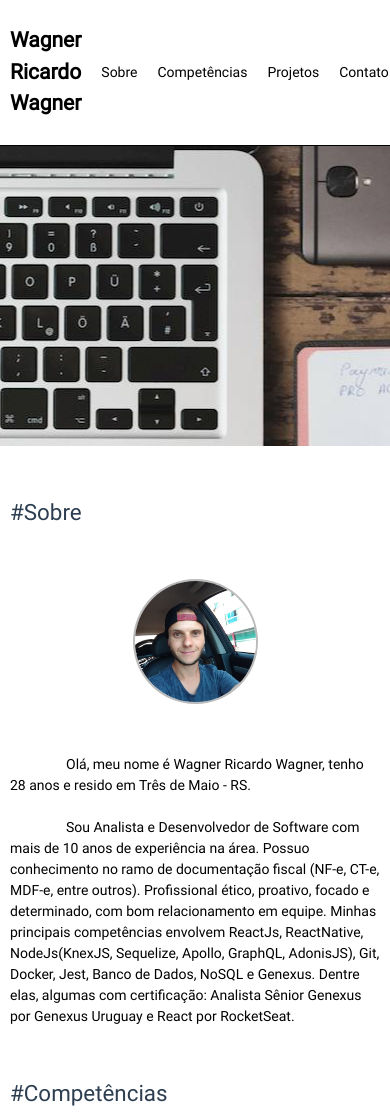
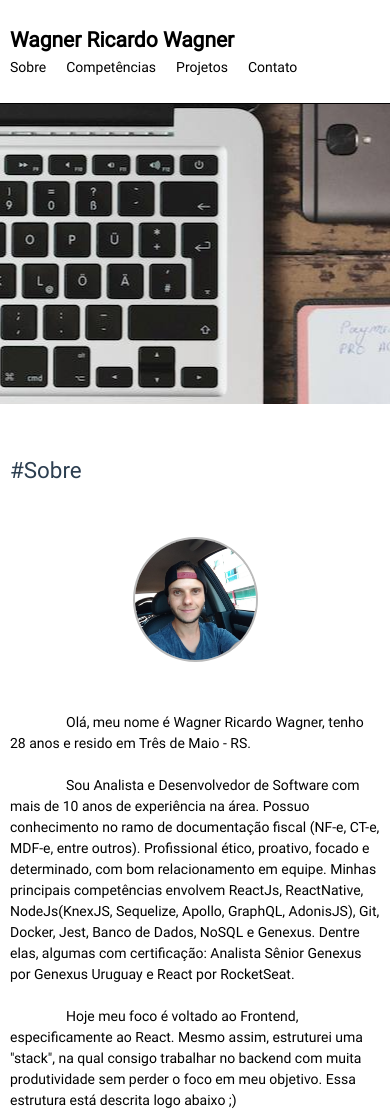
Before and after one commit to wagnerww/Portfolio-profissional, a Gatsby site: page / in a window 390 px wide. Shown: the top 1114 px of the page. Built offline with nearby package versions, Linux system fonts and the light colour scheme; Gatsby itself is replaced by a stand-in of ours.

Commit message:
chore:resolvendo o problema da responsividade

```diff
--- a/Styles/style.css
+++ b/Styles/style.css
@@ -289,3 +289,9 @@ footer > span {
 .facebook:hover {
   opacity: 0.9;
 }
+
+@media (max-width: 400px) {
+  .container header > div {
+    display: inline;
+  }
+}
--- a/src/components/Layout/index.js
+++ b/src/components/Layout/index.js
@@ -30,7 +30,7 @@ class Layout extends Component {
     return (
       <div className="container">
         <Helmet>
-          <meta name="description" content={description} />
+          <meta name="description" content="Wagner Ricardo Wagner" />
         </Helmet>
         <Header title={title} />
         <main>
--- a/src/components/Sobre/index.js
+++ b/src/components/Sobre/index.js
@@ -27,6 +27,13 @@ const Sobre = () => (
           certificação: Analista Sênior Genexus por Genexus Uruguay e React por
           RocketSeat.
         </p>
+        <br />
+        <p>
+          Hoje meu foco é voltado ao Frontend, especificamente ao React. Mesmo
+          assim, estruturei uma "stack", na qual consigo trabalhar no backend
+          com muita produtividade sem perder o foco em meu objetivo. Essa
+          estrutura está descrita logo abaixo ;)
+        </p>
       </div>
     </div>
   </section>
```
